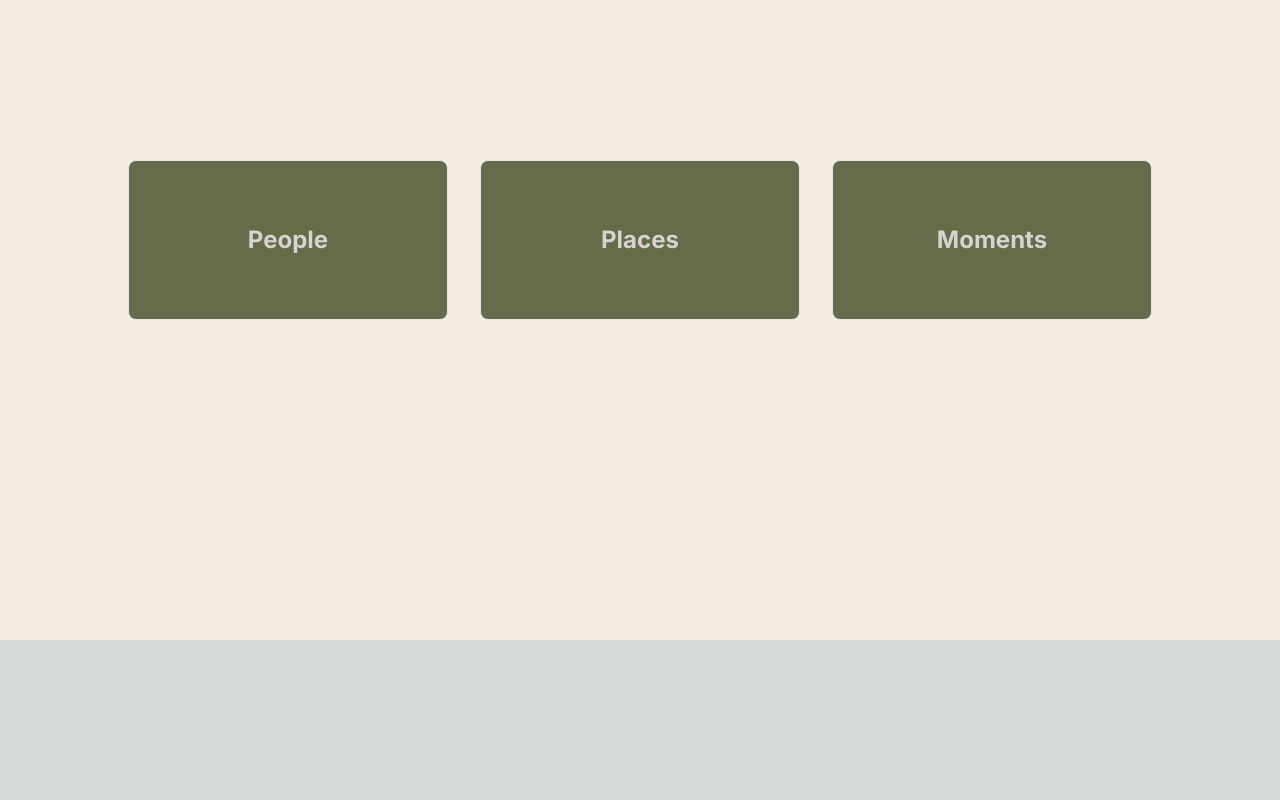
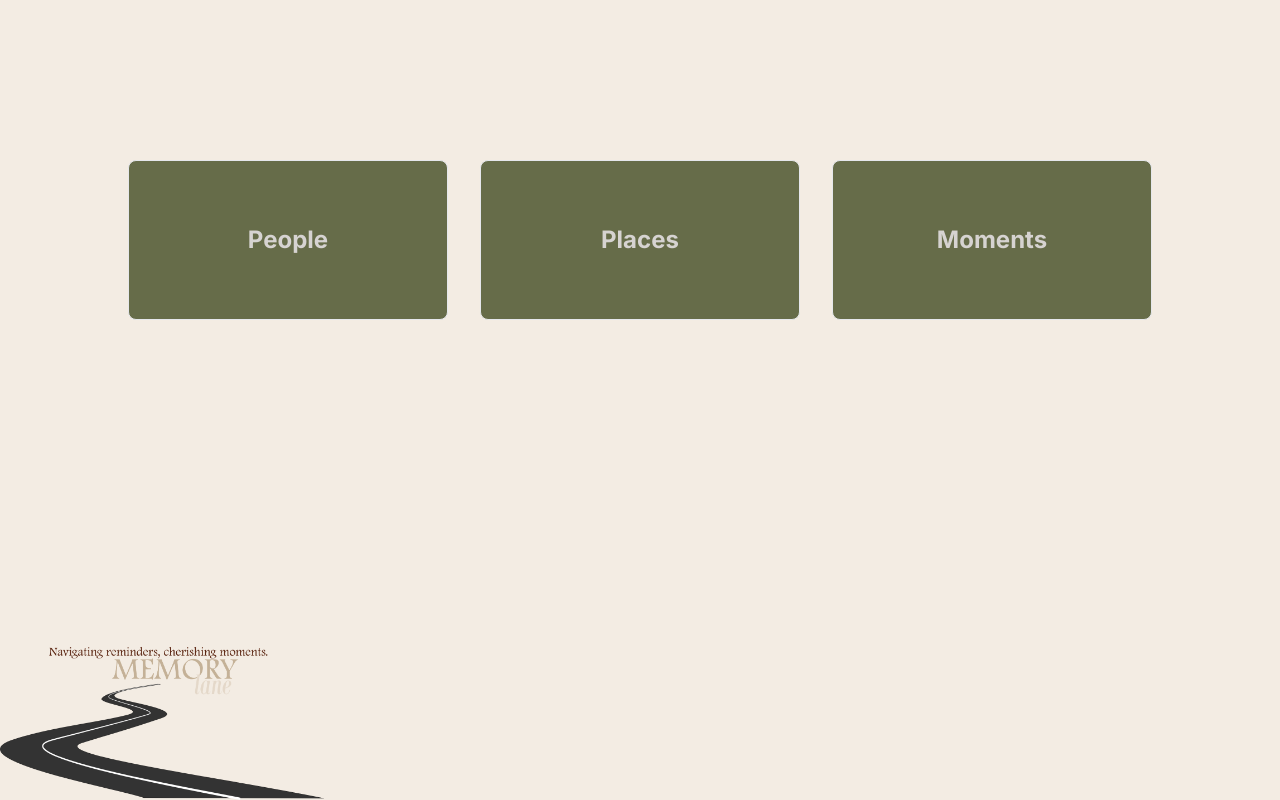
Before and after one commit to lelalou/MemoryLane, a Next.js app in the folder memorylane/: page /reminisce in a window 1280 px wide. Shown: the part 240-1040 px from the top of the page. Before the commit the page ends 880 px from the top, so only its background shows below. Built offline with nearby package versions, Linux system fonts and the light colour scheme.

Commit message:
adding logo

```diff
--- a/memorylane/app/reminisce/page.js
+++ b/memorylane/app/reminisce/page.js
@@ -4,18 +4,16 @@ export default function Reminisce(){
         <>
         <div className="bg-white-100 min-h-screen ">
 
-            <div className="flex items-center justify-center h-screen text-stone-300">
+            <div style={{height:'100vh'}}className="flex items-center justify-center h-screen text-stone-300">
                 <button type="button" className="flex-shrink-0 w-1/4 h-40 mx-4 bg-green-900 rounded-lg border text-2xl font-bold hover:bg-lime-800">People</button>
                 <button type="button" className="flex-shrink-0 w-1/4 h-40 mx-4 bg-green-900 rounded-lg border  text-2xl font-bold hover:bg-lime-800">Places</button>
                 <button type="button" className="flex-shrink-0 w-1/4 h-40 mx-4 bg-green-900 rounded-lg border  text-2xl font-bold hover:bg-lime-800">Moments</button>
-
-
             </div>
+            <footer className="w-50 h-50 m-0 p-0">
+                <img className="w-30 h-40"src="memorylane.png"/>
+            </footer>
 
         </div>
-
-
-
         </>
     )
 }
```
Also changed, not shown: memorylane/public/memoryLane.png (added).
